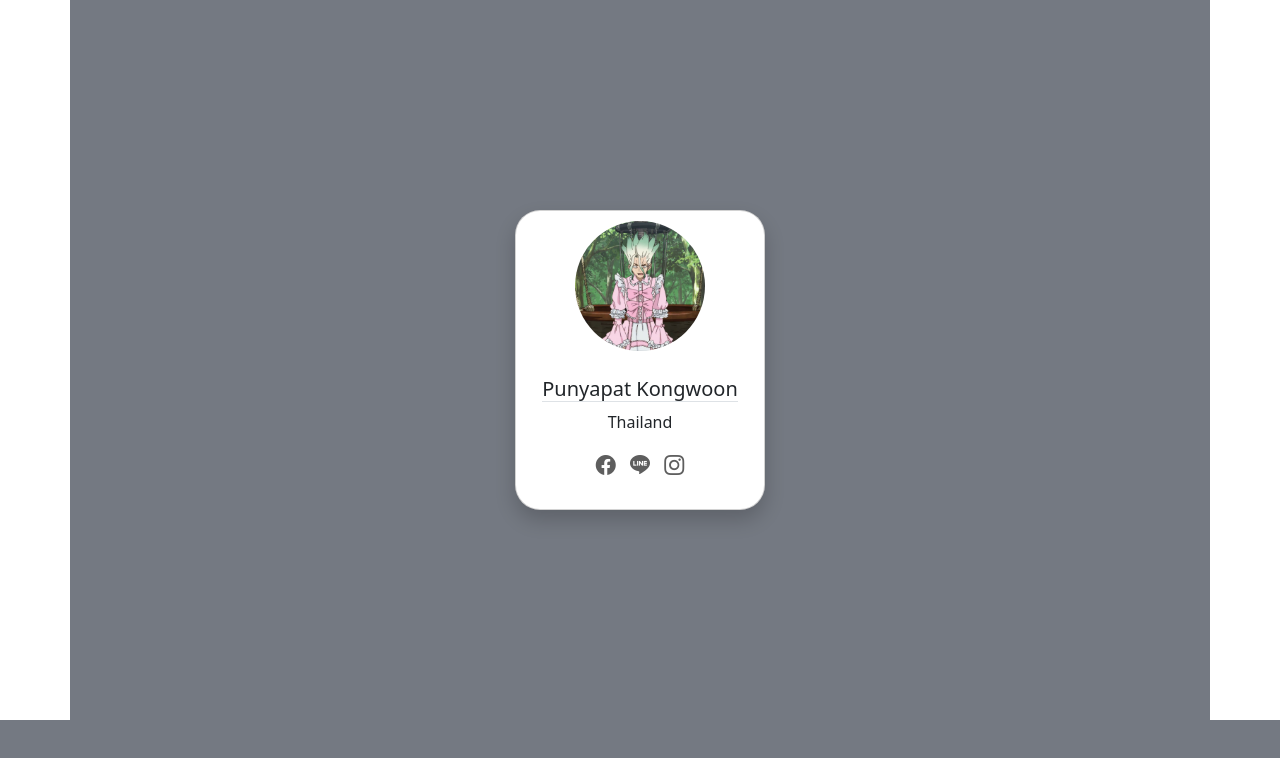
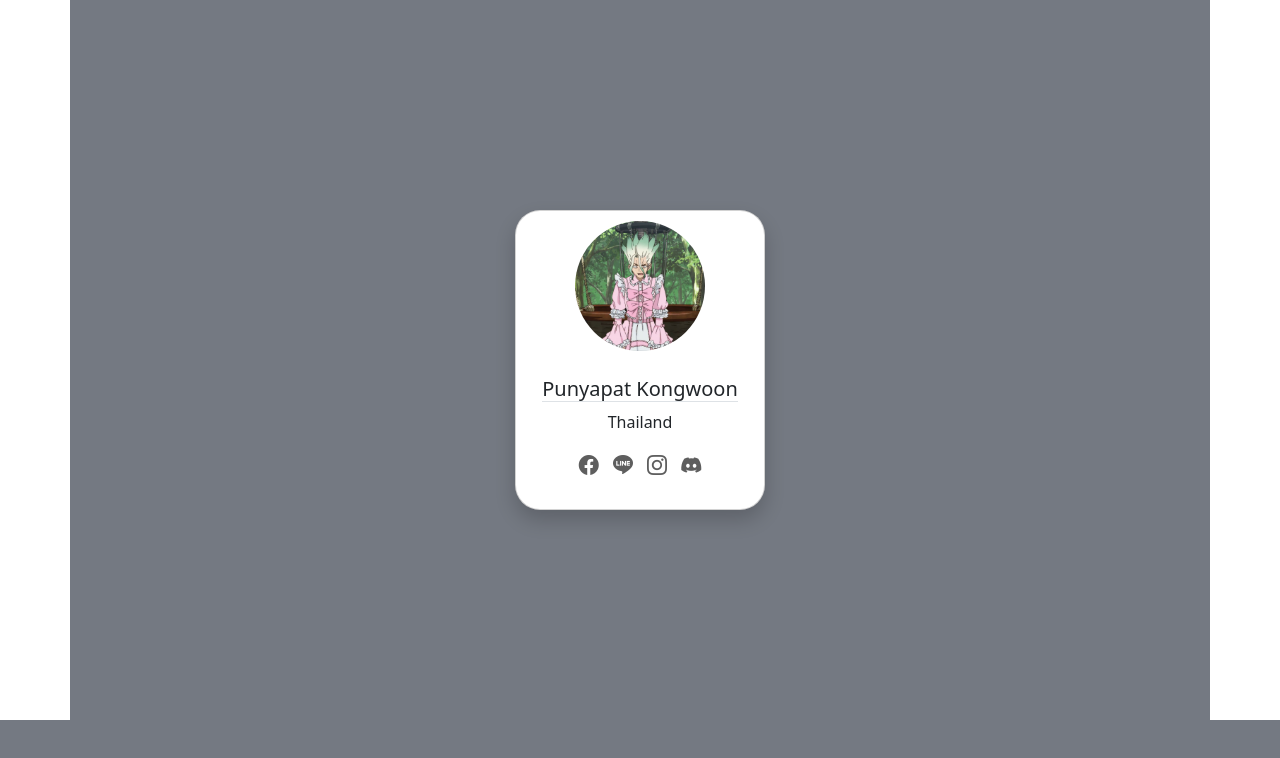
Before and after one commit to XPZTY1/My-Profile, a plain HTML site: page index.html in a window 1280 px wide. Drawn offline with nearby package versions, Linux system fonts and the light colour scheme.

Commit message:
index.html

```diff
--- a/index.html
+++ b/index.html
@@ -32,7 +32,11 @@
                     <a href="https://line.me/ti/p/q0gtdPbje2" class="L"><i class="bi bi-line"></i></a>
 
                     <a class="IG" href="https://instagram.com/pkt.sn?igshid=OGQ5ZDc2ODk2ZA=="><i class="bi bi-instagram "></i></a>
+
+                    <a class="D" href="https://discord.com/invite/kvmEhMrK"><i class="bi bi-discord"></i></a>
+
                 </div>
+
                 <!-- Socail -->
 
             </div>
```
